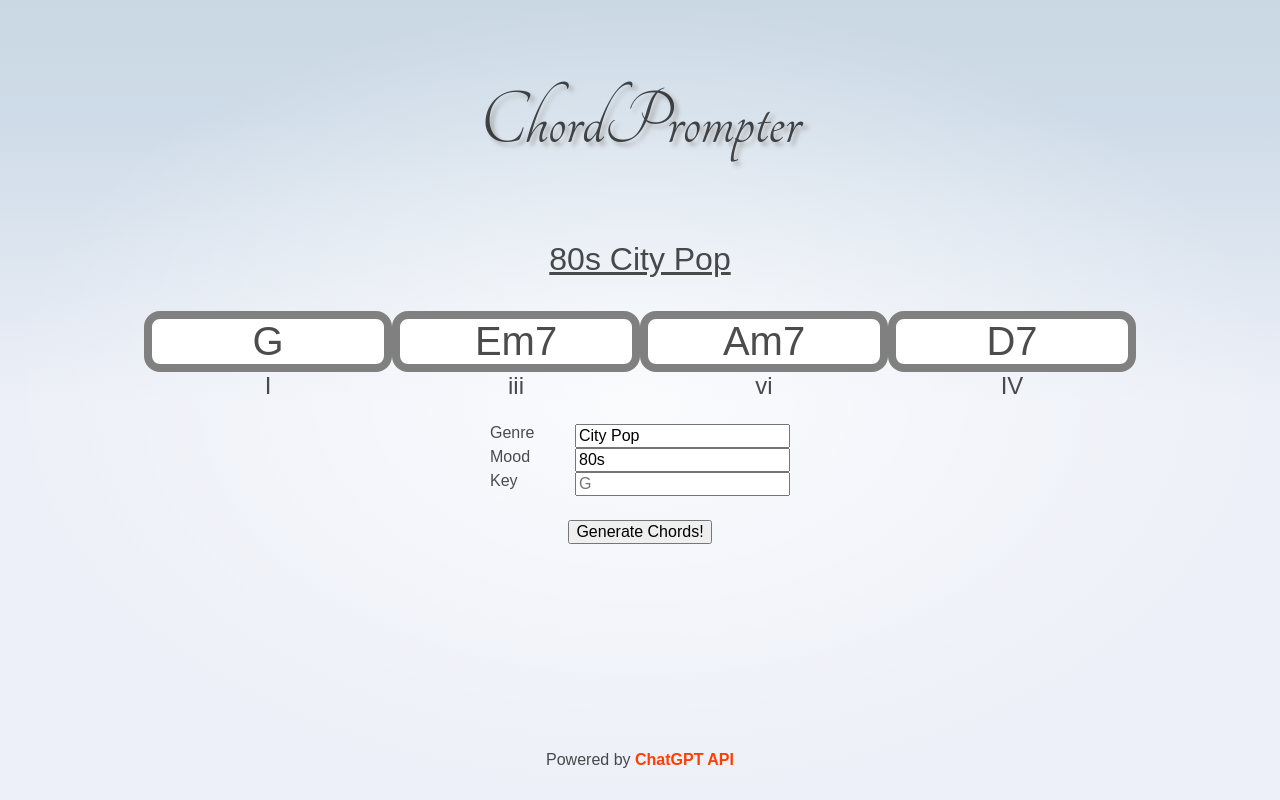
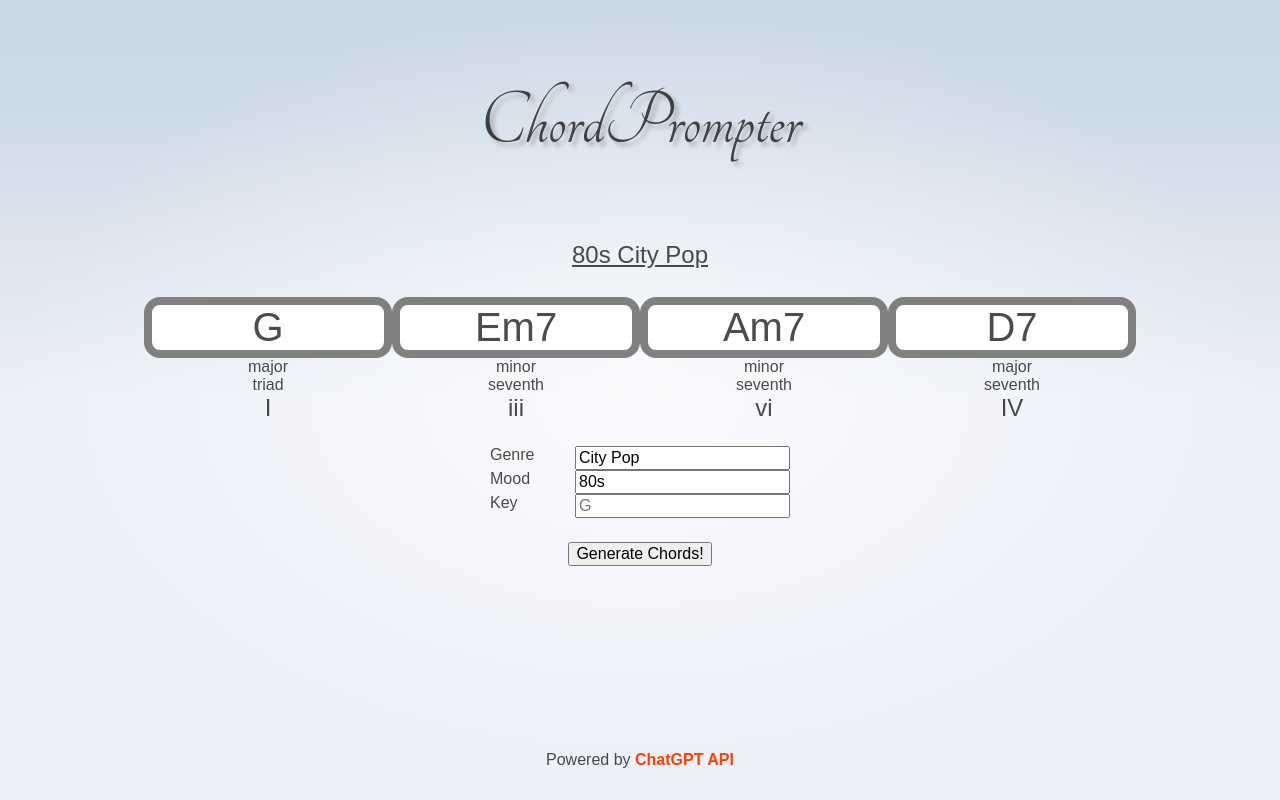
Before and after one commit to silloi/chord-prompter, a SvelteKit app: page / in a window 1280 px wide. Built offline with nearby package versions, Linux system fonts and the light colour scheme.

Commit message:
also show tonality and chord type

```diff
--- a/src/routes/+page.svelte
+++ b/src/routes/+page.svelte
@@ -89,11 +89,6 @@ ${key ? 'key: ' + key : ''}`
 
 <section>
 	<h1>ChordPrompter</h1>
-	<!-- <ul>
-		{#each $messages as message}
-			<li>{message.role}: {message.content}</li>
-		{/each}
-	</ul> -->
 	<div style="padding: 12px;">
 		<h2>{theme}</h2>
 	</div>
@@ -107,8 +102,8 @@ ${key ? 'key: ' + key : ''}`
 	<div class="degree-group">
 		{#each chordProgression as chord}
 			<div class="degree-box">
-				<!-- <span>{chord && chord.tonality}</span>
-        <span>{chord && chord.chordType}</span> -->
+				<span>{chord && chord.tonality ? chord.tonality : '...'}</span>
+				<span>{chord && chord.chordType ? chord.chordType : '...'}</span>
 				<span class="degree-name">{chord && chord.scaleDegree ? chord.scaleDegree : '...'}</span>
 			</div>
 		{/each}
@@ -154,8 +149,8 @@ ${key ? 'key: ' + key : ''}`
 
 	h2 {
 		margin-top: 0;
-		height: 2rem;
-		font-size: 2rem;
+		height: 1.5rem;
+		font-size: 1.5rem;
 		text-decoration: underline;
 	}
 
```
